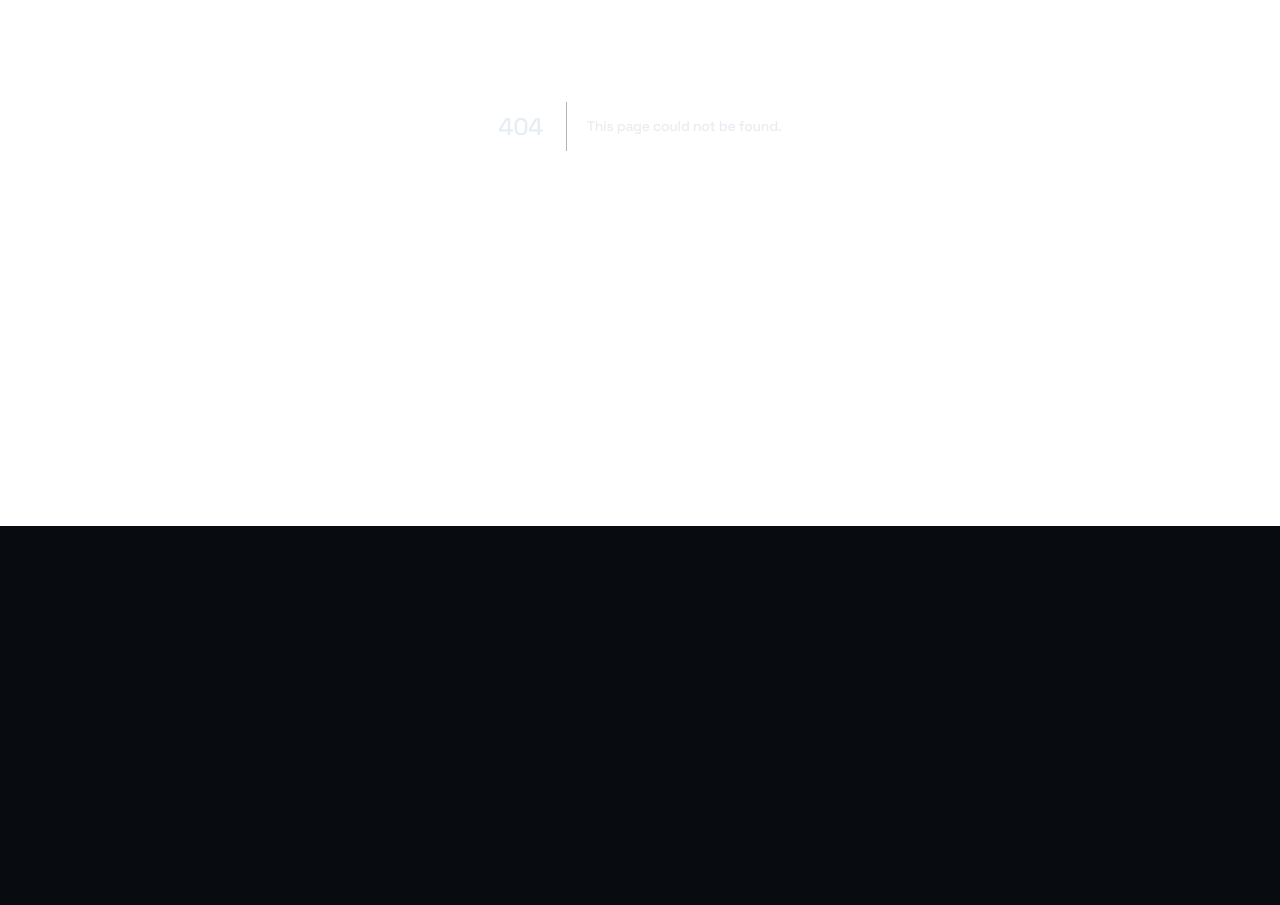
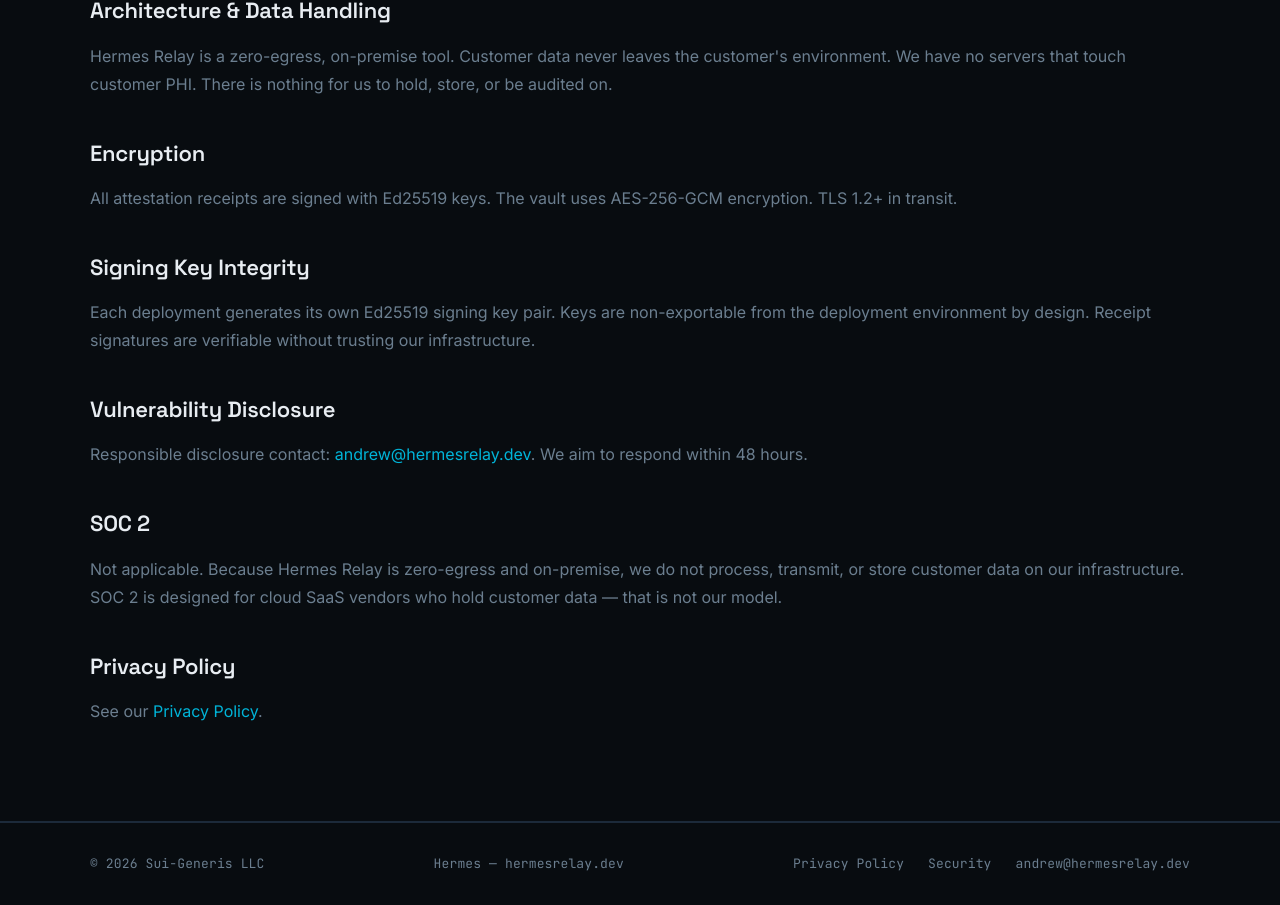
Before and after one commit to g1n0mag1k/hermes-compliance-framework, a Next.js app in the folder landing/: page /security in a window 1280 px wide. Before the commit this address had no page. Shown: the part 340-1245 px from the top of the page. Before the commit the page ends 866 px from the top, so only its background shows below. Built offline with nearby package versions, Linux system fonts and the light colour scheme.

Commit message:
Add /security page and point footer Security link to it
Co-authored-by: Andrew Rogers <g1n0mag1k@users.noreply.github.com>

```diff
--- /dev/null
+++ b/landing/app/security/page.tsx
@@ -0,0 +1,63 @@
+import { Footer } from "@/components/Footer";
+
+export default function SecurityPage() {
+  return (
+    <main className="flex flex-col min-h-screen">
+      <section className="px-6 sm:px-8 lg:px-10 py-section flex-1">
+        <div className="w-full max-w-content mx-auto max-w-[720px]">
+          <p className="font-mono text-mono text-signal uppercase tracking-[0.1em]">Trust</p>
+          <h1 className="font-display text-h2 text-ink mt-8">Security</h1>
+          <p className="font-mono text-caption text-muted mt-4">Effective: September 2026 · Sui-Generis LLC</p>
+
+          <div className="mt-12 flex flex-col gap-10 font-body text-body text-muted">
+            <div>
+              <h2 className="font-display text-h3 text-ink mb-4">Architecture &amp; Data Handling</h2>
+              <p>
+                Hermes Relay is a zero-egress, on-premise tool. Customer data never leaves the customer&apos;s environment. We have no servers that touch customer PHI. There is nothing for us to hold, store, or be audited on.
+              </p>
+            </div>
+            <div>
+              <h2 className="font-display text-h3 text-ink mb-4">Encryption</h2>
+              <p>
+                All attestation receipts are signed with Ed25519 keys. The vault uses AES-256-GCM encryption. TLS 1.2+ in transit.
+              </p>
+            </div>
+            <div>
+              <h2 className="font-display text-h3 text-ink mb-4">Signing Key Integrity</h2>
+              <p>
+                Each deployment generates its own Ed25519 signing key pair. Keys are non-exportable from the deployment environment by design. Receipt signatures are verifiable without trusting our infrastructure.
+              </p>
+            </div>
+            <div>
+              <h2 className="font-display text-h3 text-ink mb-4">Vulnerability Disclosure</h2>
+              <p>
+                Responsible disclosure contact:{" "}
+                <a href="mailto:andrew@hermesrelay.dev" className="text-signal hover:text-ink transition-colors">
+                  andrew@hermesrelay.dev
+                </a>
+                . We aim to respond within 48 hours.
+              </p>
+            </div>
+            <div>
+              <h2 className="font-display text-h3 text-ink mb-4">SOC 2</h2>
+              <p>
+                Not applicable. Because Hermes Relay is zero-egress and on-premise, we do not process, transmit, or store customer data on our infrastructure. SOC 2 is designed for cloud SaaS vendors who hold customer data — that is not our model.
+              </p>
+            </div>
+            <div>
+              <h2 className="font-display text-h3 text-ink mb-4">Privacy Policy</h2>
+              <p>
+                See our{" "}
+                <a href="/privacy" className="text-signal hover:text-ink transition-colors">
+                  Privacy Policy
+                </a>
+                .
+              </p>
+            </div>
+          </div>
+        </div>
+      </section>
+      <Footer />
+    </main>
+  );
+}
--- a/landing/components/Footer.tsx
+++ b/landing/components/Footer.tsx
@@ -17,7 +17,7 @@ export function Footer() {
         <span>Hermes — hermesrelay.dev</span>
         <div className="flex flex-wrap items-center justify-center gap-4 md:gap-6">
           <a href="/privacy" className="hover:text-signal transition-colors">Privacy Policy</a>
-          <a href="https://github.com/g1n0mag1k/hermes-compliance-framework/blob/main/SECURITY.md" target="_blank" rel="noopener noreferrer" className="hover:text-signal transition-colors">Security</a>
+          <a href="/security" className="hover:text-signal transition-colors">Security</a>
           <a href="mailto:andrew@hermesrelay.dev" className="hover:text-signal transition-colors">andrew@hermesrelay.dev</a>
         </div>
       </div>
```
